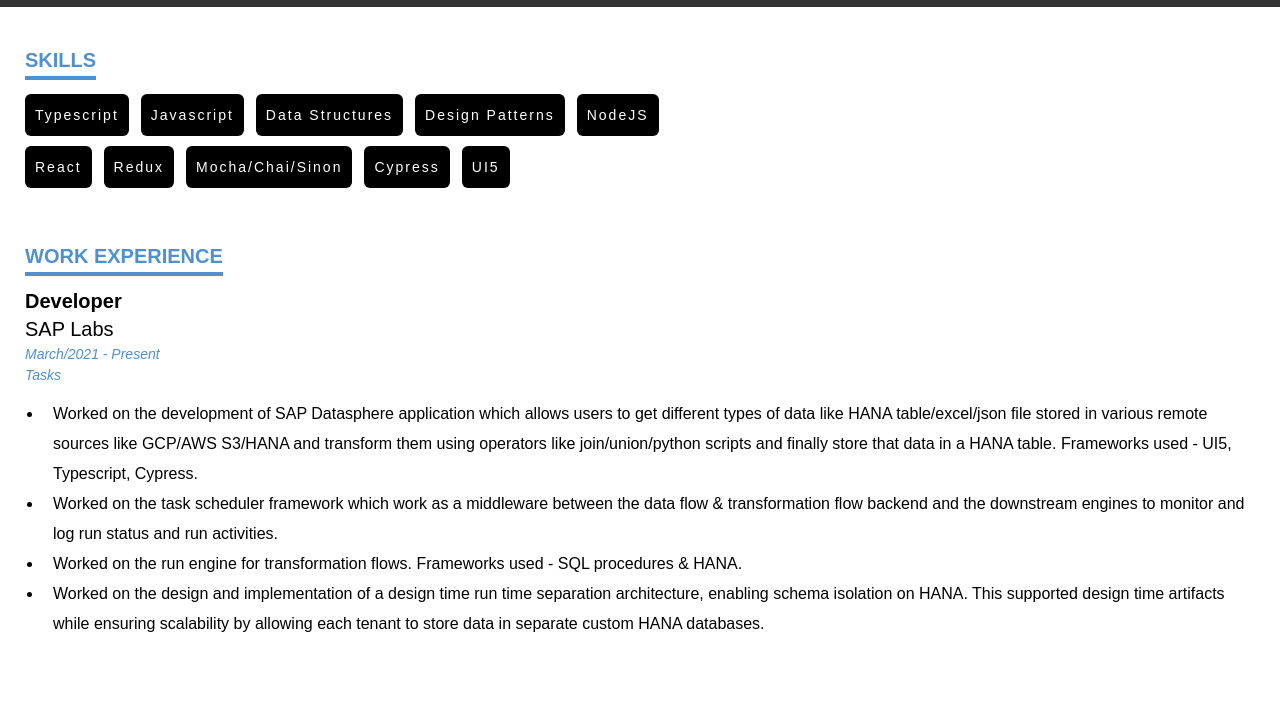
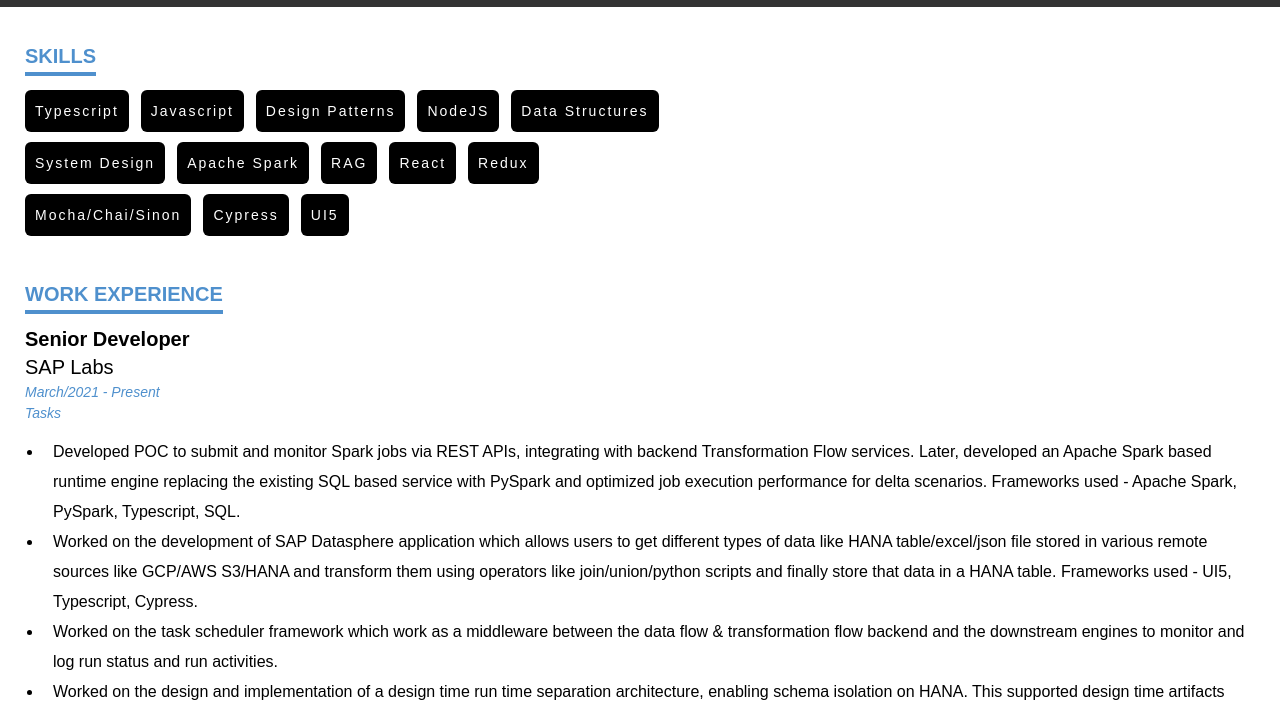
Before and after one commit to Yasachandra/resume, a plain HTML site: page index.html in a window 1280 px wide. Shown: the part 295-1009 px from the top of the page. Drawn offline with Linux system fonts and the light colour scheme.

Commit message:
Update resume

```diff
--- a/index.html
+++ b/index.html
@@ -7,7 +7,7 @@
         <div class="first-panel">
             <div class="white-text" style="font-size: xx-large;">Yasachandra Bansal</div>
             <h3 class="blue-text">Software Engineer</h3>
-            <p class="white-text">I am a software developer with 7.5 years of experience in developing large-scale low-code no-code platforms using Javascript frameworks like Node, React and UI5. I like taking complete ownership of modules of a product and work on end-to-end development.</p>
+            <p class="white-text">I am a software developer with 9 years of experience in developing large-scale low-code no-code platforms using Javascript frameworks like Node, React and UI5. I specialise in data warehouse domain. I like taking complete ownership of modules of a product and work on end-to-end development.</p>
         </div>
         <div class="second-panel">
             <div class="row">
@@ -43,31 +43,42 @@
 
         </div>
         <div class="third-panel">
-            <div class="third-panel-sub-panel" style="margin-top: 10px;">
+            <div class="third-panel-sub-panel" style="margin-top: 6px;">
                 <h4 class="sub-heading">SKILLS</h4>
                 <div class="white-text" style="display: flex;">
                     <div class="skill">Typescript</div>
                     <div class="skill">Javascript</div>
-                    <div class="skill">Data Structures</div>
                     <div class="skill">Design Patterns</div>
                     <div class="skill">NodeJS</div>
+                    <div class="skill">Data Structures</div>
                 </div>
                 <div class="white-text" style="display: flex;margin-top: 10px;">
+                    <div class="skill">System Design</div>
+                    <div class="skill">Apache Spark</div>
+                    <div class="skill">RAG</div>
                     <div class="skill">React</div>
                     <div class="skill">Redux</div>
+                </div>
+                <div class="white-text" style="display: flex;margin-top: 10px;">
                     <div class="skill">Mocha/Chai/Sinon</div>
                     <div class="skill">Cypress</div>
                     <div class="skill">UI5</div>
                 </div>
             </div>
-            <div class="third-panel-sub-panel" style="margin-top: 30px;">
+            <div class="third-panel-sub-panel" style="margin-top: 20px;">
                 <h4 class="sub-heading">WORK EXPERIENCE</h4>
                 <div class="work-experience-panel">
-                    <div class="work-experience-panel-position">Developer</div>
+                    <div class="work-experience-panel-position">Senior Developer</div>
                     <div class="work-experience-panel-company">SAP Labs</div>
                     <div class="blue-text work-experience-panel-sub-heading">March/2021 - Present</div>
                     <div class="blue-text work-experience-panel-sub-heading">Tasks</div>
                     <ul>
+                        <!-- <li>
+                            Ramped up on creating RAG based chatbots and proposed a solution for answering user queries related to Datasphere using KBAs, InfoDocs and Product documentation. This would lead to reduced service now tickets and quick resolution user queries. Frameworks used - Python, sqlalchemy, Spacey, Word2Vec, Weaviate, DeepEval
+                        </li> -->
+                        <li>
+                            Developed POC to submit and monitor Spark jobs via REST APIs, integrating with backend Transformation Flow services. Later, developed an Apache Spark based runtime engine replacing the existing SQL based service with PySpark and optimized job execution performance for delta scenarios. Frameworks used - Apache Spark, PySpark, Typescript, SQL.
+                        </li>
                         <li>
                             Worked on the development of SAP Datasphere application which allows users to get different types of data like HANA table/excel/json file stored in various remote sources like GCP/AWS S3/HANA and transform them using operators like join/union/python scripts and finally store that data in a HANA table. Frameworks used - UI5, Typescript, Cypress.
                         </li>
@@ -75,12 +86,9 @@
                             Worked on the task scheduler framework which work as a middleware between the data flow & transformation flow backend and the downstream engines to monitor and log run status and run activities.
                         </li>
                         <li>
-                            Worked on the run engine for transformation flows. Frameworks used - SQL procedures & HANA.
-                        </li>
-                        <li>
                             Worked on the design and implementation of a design time run time separation architecture, enabling schema isolation on HANA. This supported design time artifacts while ensuring scalability by allowing each tenant to store data in separate custom HANA databases.
                         </li>
-                        <div style="height:90px;"></div>
+                        <div style="height:10px;"></div>
                         <li>
                             Developed microservices to trigger & monitor the state of data flow & transformation flow runs, start or stop a run & schedule runs using the task scheduler framework. Frameworks used - Node.js & Sinon, Chai.
                         </li>
@@ -116,6 +124,7 @@
                         </li>
                     </ul>
                 </div>
+                <div style="height:72px;"></div>
                 <div class="work-experience-panel">
                     <div class="work-experience-panel-position">Project Engineer</div>
                     <div class="work-experience-panel-company">Wipro</div>
@@ -171,7 +180,7 @@
                 <h4 class="sub-heading">Achievements</h4>
                 <div class="row" style="margin-left: -10px;">
                     <div class="column" style="display: block;">
-                        <div>1 quarterly excellence award, 1 spot award & 1 appreciation award by SAP (Mar/2021 - May 2024)</div>
+                        <div>1 quarterly excellence award, 2 spot awards & 1 appreciation award by SAP (Mar/2021 - Present)</div>
                         <div class="achievement">Awarded by SAP for significant contribution in development of SAP Datasphere transformation flows.</div>
                     </div>
                     <div class="column" style="display: block;">
```
